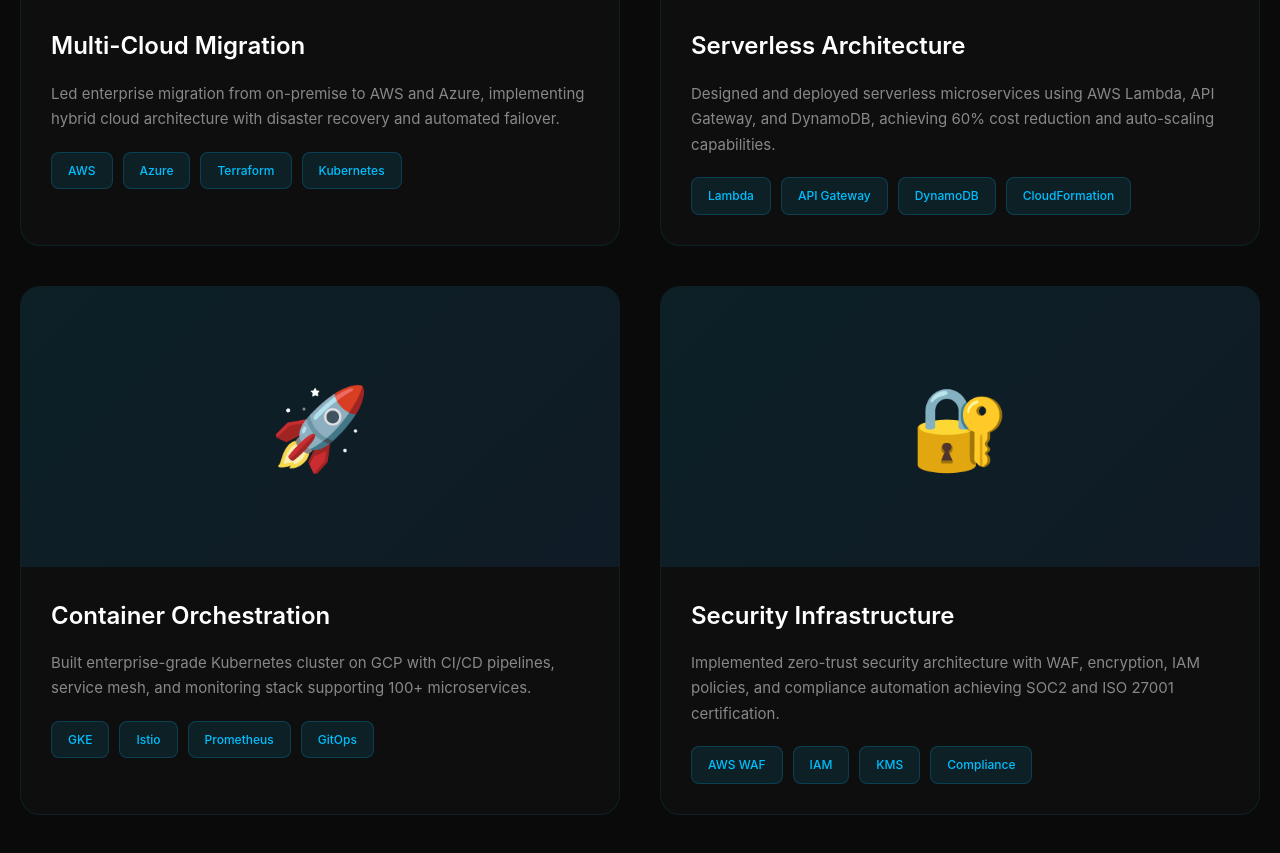
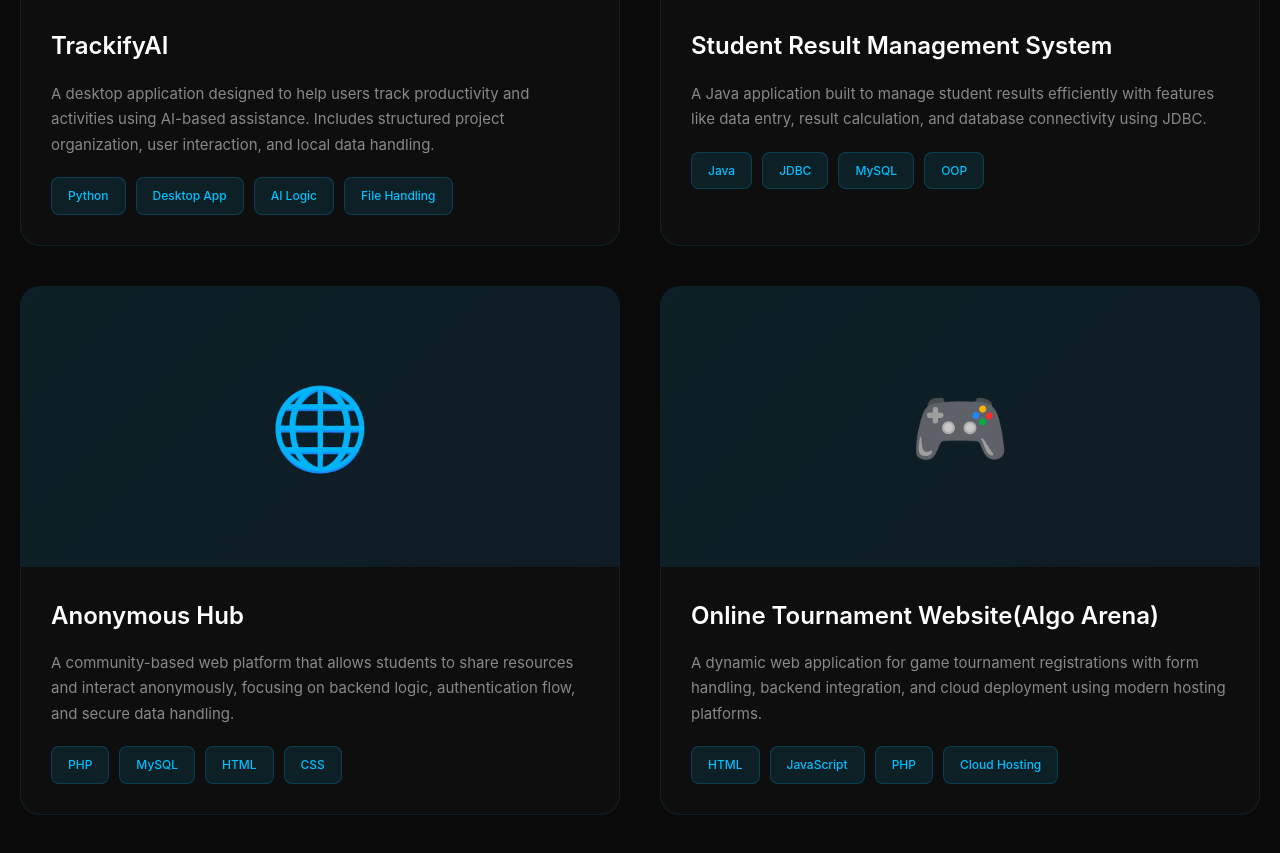
Before and after one commit to Santa-09/Portfolio, a plain HTML site: page index.html in a window 1280 px wide. Shown: the part 2291-3144 px from the top of the page. Drawn offline with Linux system fonts and the light colour scheme.

Commit message:
Update projects section to reflect real academic and personal projects

```diff
--- a/index.html
+++ b/index.html
@@ -146,83 +146,94 @@
         <div class="container">
             <div class="section-header">
                 <p class="section-subtitle">Portfolio</p>
-                <h2 class="section-title">Featured Cloud Projects</h2>
+                <h2 class="section-title">My Projects</h2>
             </div>
 
             <div class="projects-grid">
+
+                <!-- Project 1 -->
                 <div class="project-card"
-                    onclick="alert('Project details: Multi-cloud migration project reducing costs by 40%')">
-                    <div class="project-image">🌐</div>
+                    onclick="alert('Project details: Desktop-based AI productivity and tracking application')">
+                    <div class="project-image">🧠</div>
                     <div class="project-content">
-                        <h3 class="project-title">Multi-Cloud Migration</h3>
+                        <h3 class="project-title">TrackifyAI</h3>
                         <p class="project-description">
-                            Led enterprise migration from on-premise to AWS and Azure, implementing hybrid cloud
-                            architecture with disaster recovery and automated failover.
+                            A desktop application designed to help users track productivity and activities using
+                            AI-based
+                            assistance. Includes structured project organization, user interaction, and local data
+                            handling.
                         </p>
                         <div class="project-tags">
-                            <span class="tag">AWS</span>
-                            <span class="tag">Azure</span>
-                            <span class="tag">Terraform</span>
-                            <span class="tag">Kubernetes</span>
+                            <span class="tag">Python</span>
+                            <span class="tag">Desktop App</span>
+                            <span class="tag">AI Logic</span>
+                            <span class="tag">File Handling</span>
                         </div>
                     </div>
                 </div>
 
-                <div class="project-card"
-                    onclick="alert('Project details: Serverless microservices with 99.99% uptime')">
-                    <div class="project-image">⚡</div>
+                <!-- Project 2 -->
+                <div class="project-card" onclick="alert('Project details: Java-based academic management system')">
+                    <div class="project-image">🎓</div>
                     <div class="project-content">
-                        <h3 class="project-title">Serverless Architecture</h3>
+                        <h3 class="project-title">Student Result Management System</h3>
                         <p class="project-description">
-                            Designed and deployed serverless microservices using AWS Lambda, API Gateway, and
-                            DynamoDB, achieving 60% cost reduction and auto-scaling capabilities.
+                            A Java application built to manage student results efficiently with features like data
+                            entry,
+                            result calculation, and database connectivity using JDBC.
                         </p>
                         <div class="project-tags">
-                            <span class="tag">Lambda</span>
-                            <span class="tag">API Gateway</span>
-                            <span class="tag">DynamoDB</span>
-                            <span class="tag">CloudFormation</span>
+                            <span class="tag">Java</span>
+                            <span class="tag">JDBC</span>
+                            <span class="tag">MySQL</span>
+                            <span class="tag">OOP</span>
                         </div>
                     </div>
                 </div>
 
+                <!-- Project 3 -->
                 <div class="project-card"
-                    onclick="alert('Project details: Kubernetes cluster managing 100+ microservices')">
-                    <div class="project-image">🚀</div>
+                    onclick="alert('Project details: Full-stack web platform for student community')">
+                    <div class="project-image">🌐</div>
                     <div class="project-content">
-                        <h3 class="project-title">Container Orchestration</h3>
+                        <h3 class="project-title">Anonymous Hub</h3>
                         <p class="project-description">
-                            Built enterprise-grade Kubernetes cluster on GCP with CI/CD pipelines, service mesh,
-                            and monitoring stack supporting 100+ microservices.
+                            A community-based web platform that allows students to share resources and interact
+                            anonymously,
+                            focusing on backend logic, authentication flow, and secure data handling.
                         </p>
                         <div class="project-tags">
-                            <span class="tag">GKE</span>
-                            <span class="tag">Istio</span>
-                            <span class="tag">Prometheus</span>
-                            <span class="tag">GitOps</span>
+                            <span class="tag">PHP</span>
+                            <span class="tag">MySQL</span>
+                            <span class="tag">HTML</span>
+                            <span class="tag">CSS</span>
                         </div>
                     </div>
                 </div>
 
-                <div class="project-card" onclick="alert('Project details: Zero-trust security implementation')">
-                    <div class="project-image">🔐</div>
+                <!-- Project 4 -->
+                <div class="project-card"
+                    onclick="alert('Project details: Cloud-ready tournament registration platform')">
+                    <div class="project-image">🎮</div>
                     <div class="project-content">
-                        <h3 class="project-title">Security Infrastructure</h3>
+                        <h3 class="project-title">Online Tournament Website(Algo Arena)</h3>
                         <p class="project-description">
-                            Implemented zero-trust security architecture with WAF, encryption, IAM policies,
-                            and compliance automation achieving SOC2 and ISO 27001 certification.
+                            A dynamic web application for game tournament registrations with form handling, backend
+                            integration, and cloud deployment using modern hosting platforms.
                         </p>
                         <div class="project-tags">
-                            <span class="tag">AWS WAF</span>
-                            <span class="tag">IAM</span>
-                            <span class="tag">KMS</span>
-                            <span class="tag">Compliance</span>
+                            <span class="tag">HTML</span>
+                            <span class="tag">JavaScript</span>
+                            <span class="tag">PHP</span>
+                            <span class="tag">Cloud Hosting</span>
                         </div>
                     </div>
                 </div>
+
             </div>
         </div>
     </section>
+
 
     <!-- Contact Section -->
     <section id="contact">
```
